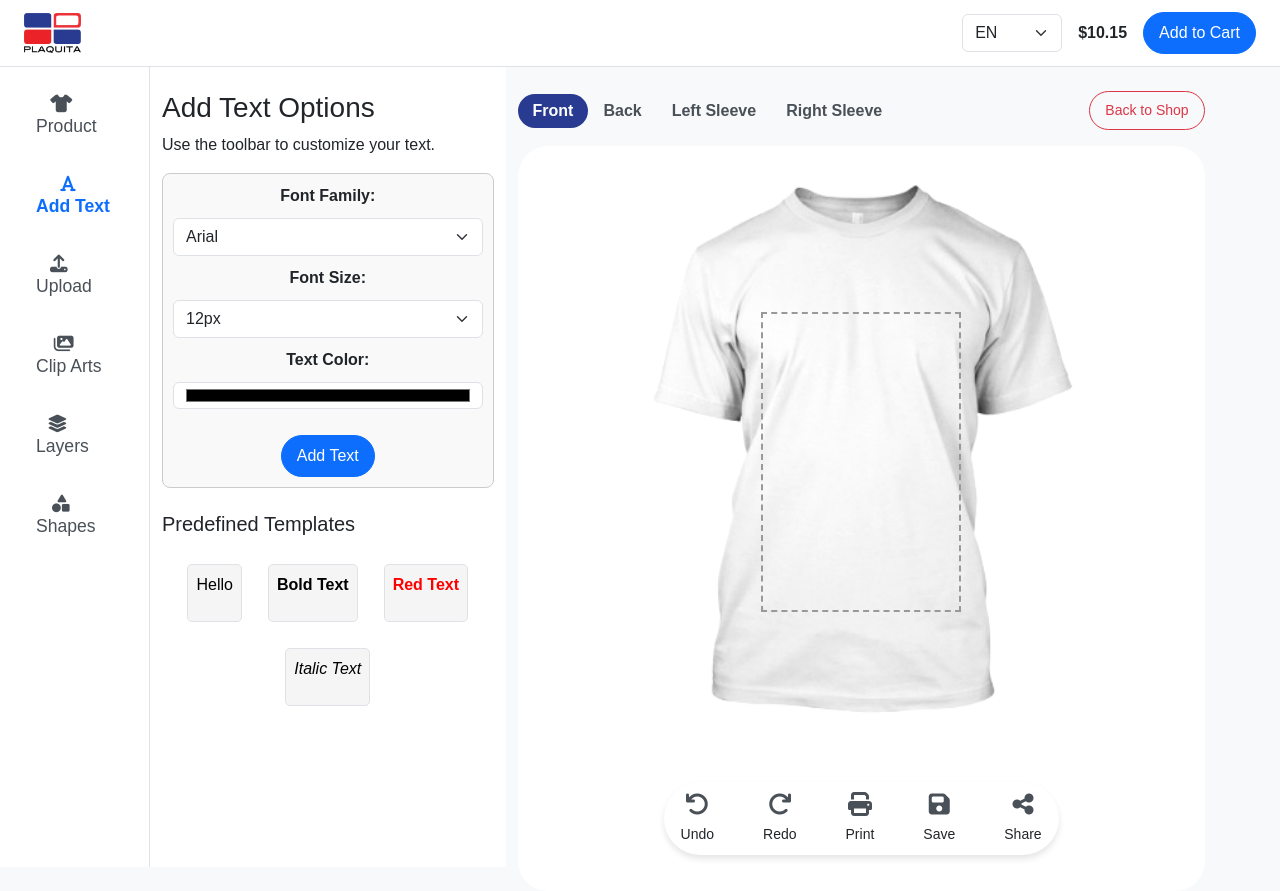
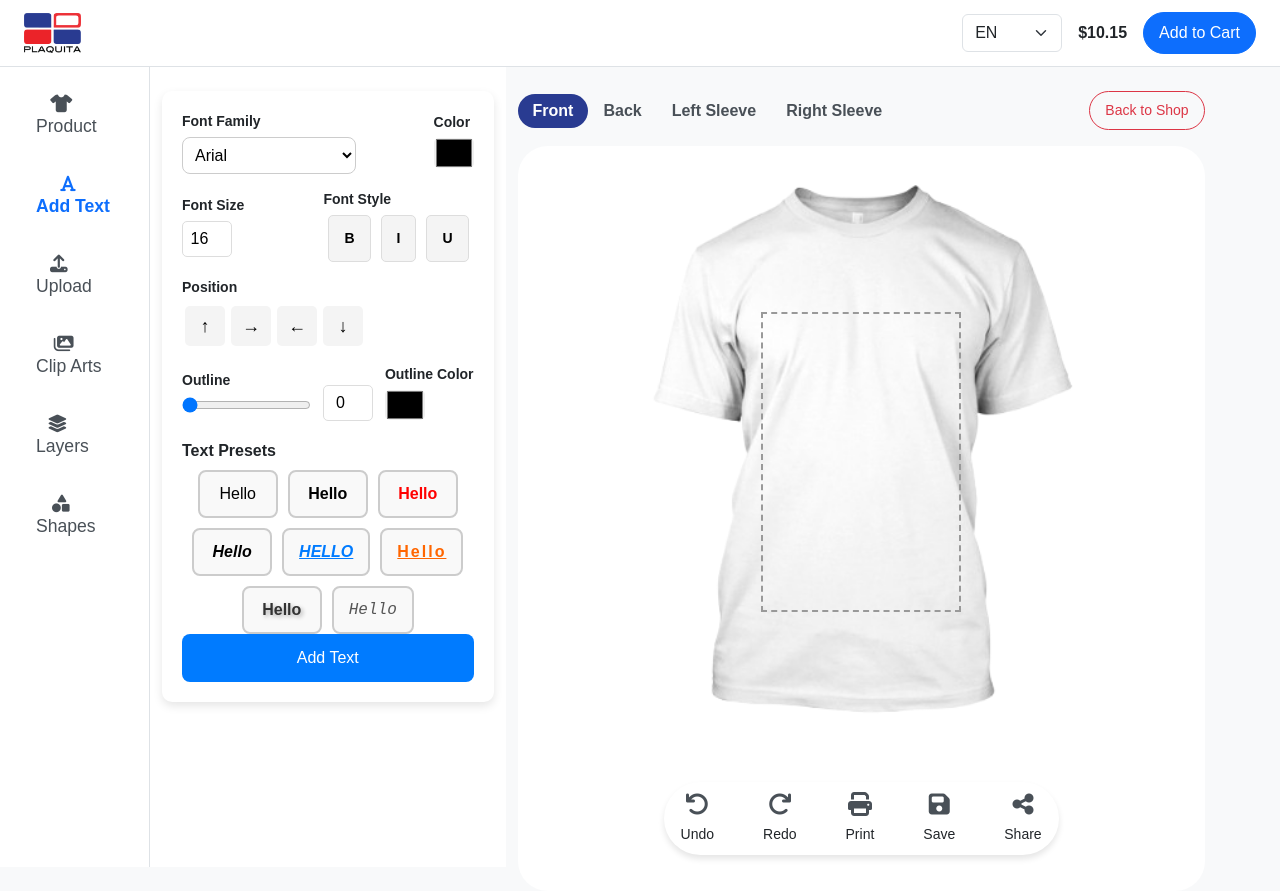
Before and after one commit to Azharyaseen12/plaquita, a React (Create React App) app: page / in a window 1280 px wide. Both pictures are taken after a click on the link "Add Text". Built offline with nearby package versions, Linux system fonts and the light colour scheme.

Commit message:
text design is updated

```diff
--- /dev/null
+++ b/src/components/AddTextOptions.css
@@ -0,0 +1,291 @@
+/* Main container */
+.text-options-container {
+  padding: 20px;
+  background: white;
+  border-radius: 10px;
+  max-width: 100%;
+  font-family: "Montserrat", sans-serif;
+  box-shadow: 0px 4px 10px rgba(0, 0, 0, 0.1);
+}
+
+/* Section Titles */
+.section-title {
+  font-size: 16px;
+  font-weight: bold;
+  margin-bottom: 10px;
+}
+
+/* Each Option Group */
+.option-group {
+  margin-bottom: 15px;
+}
+
+/* Labels */
+.option-group label {
+  display: block;
+  font-size: 14px;
+  margin-bottom: 5px;
+  font-weight: 600;
+}
+
+/* Font Family Selector */
+.custom-select {
+  width: 100%;
+  padding: 8px;
+  border-radius: 8px;
+  border: 1px solid #ccc;
+  background: white;
+}
+
+/* Color Picker */
+.color-picker {
+  width: 100%;
+  height: 30px;
+  border-radius: 5px;
+  border: none;
+}
+
+/* Font Size Input */
+.font-size-input {
+  width: 100%;
+  padding: 5px;
+  text-align: center;
+  border-radius: 5px;
+  border: 1px solid #ddd;
+}
+
+/* Font Style Buttons */
+.font-style {
+  display: flex;
+  flex-direction: column;
+  justify-content: space-between;
+}
+
+.style-buttons button {
+  border: 1px solid #ddd;
+  padding: 12px 15px;
+  margin: 0 5px;
+  font-size: 14px;
+  font-weight: bold;
+  cursor: pointer;
+  background: #f4f4f4;
+  border-radius: 5px;
+  transition: background 0.2s;
+}
+
+.style-buttons button:hover {
+  background: #e0e0e0;
+}
+
+/* Position Buttons */
+.position-controls {
+  display: flex;
+  justify-content: center;
+  flex-direction: column;
+  width: 100%;
+}
+
+.position-buttons button {
+  width: 90px;
+  height: 40px;
+  border: none;
+  margin: 3px;
+  cursor: pointer;
+  border-radius: 5px;
+  font-size: 18px;
+  background: #f4f4f4;
+  transition: background 0.2s;
+}
+
+.position-buttons button:hover {
+  background: #e0e0e0;
+}
+
+/* Outline Controls */
+.outline-slider {
+  width: 100%;
+}
+
+/* Outline Value Box */
+.outline-value input {
+  width: 50px;
+  padding: 5px;
+  text-align: center;
+  border-radius: 5px;
+  border: 1px solid #ddd;
+}
+
+/* Text Shape Buttons */
+.shape-buttons {
+  display: flex;
+  justify-content: center;
+  gap: 5px;
+}
+
+.shape-buttons button {
+  border: none;
+  padding: 8px 12px;
+  font-size: 14px;
+  cursor: pointer;
+  background: #f4f4f4;
+  border-radius: 5px;
+  transition: background 0.2s;
+}
+
+.shape-buttons button:hover {
+  background: #e0e0e0;
+}
+
+/* Add Text Button */
+.add-text-btn {
+  width: 100%;
+  padding: 12px;
+  font-size: 16px;
+  background: #007bff;
+  color: white;
+  border: none;
+  border-radius: 8px;
+  cursor: pointer;
+  transition: background 0.3s;
+}
+
+.add-text-btn:hover {
+  background: #0056b3;
+}
+
+/* Row Layout for Options */
+.option-row {
+  display: flex;
+  justify-content: space-between;
+  align-items: center;
+  gap: 10px;
+}
+.text-options-container {
+  padding: 20px;
+  background: white;
+  border-radius: 10px;
+  font-family: "Montserrat", sans-serif;
+  box-shadow: 0px 4px 10px rgba(0, 0, 0, 0.1);
+}
+
+/* Section Titles */
+.section-title {
+  font-size: 16px;
+  font-weight: bold;
+  margin-bottom: 10px;
+}
+
+/* Option Groups */
+.option-group {
+  margin-bottom: 15px;
+}
+
+/* Labels */
+.option-group label {
+  display: block;
+  font-size: 14px;
+  margin-bottom: 5px;
+  font-weight: 600;
+}
+
+/* Font Selectors */
+.custom-select {
+  width: 100%;
+  padding: 8px;
+  border-radius: 8px;
+  border: 1px solid #ccc;
+  background: white;
+}
+
+/* Color Pickers */
+.color-picker {
+  width: 40px;
+  height: 30px;
+  border-radius: 5px;
+  border: none;
+}
+
+/* Font Size Controls */
+.font-size-controls {
+  display: flex;
+  align-items: center;
+}
+
+.font-size-controls button {
+  width: 30px;
+  height: 30px;
+  background: #f4f4f4;
+  border: none;
+  border-radius: 5px;
+  cursor: pointer;
+}
+
+.font-size-input {
+  width: 50px;
+  text-align: center;
+  border: 1px solid #ddd;
+  border-radius: 5px;
+}
+
+/* Position & Outline */
+.position-buttons button {
+  background: #f4f4f4;
+  border: none;
+  width: 40px;
+  height: 40px;
+  cursor: pointer;
+  font-size: 18px;
+  border-radius: 5px;
+}
+
+.outline-slider {
+  width: 100%;
+}
+
+/* Add Text Button */
+.add-text-btn {
+  width: 100%;
+  padding: 12px;
+  background: #007bff;
+  color: white;
+  border: none;
+  border-radius: 8px;
+  cursor: pointer;
+}
+
+.add-text-btn:hover {
+  background: #0056b3;
+}
+/* Predefined Templates Section */
+.predefined-templates {
+  display: flex;
+  flex-wrap: wrap;
+  gap: 10px;
+  justify-content: center;
+  margin-top: 10px;
+}
+
+.template {
+  display: flex;
+  align-items: center;
+  justify-content: center;
+  padding: 10px 15px;
+  border: 2px solid #ccc;
+  border-radius: 8px;
+  cursor: pointer;
+  transition: all 0.3s ease-in-out;
+  min-width: 80px;
+  text-align: center;
+  background: #f9f9f9;
+}
+
+.template:hover {
+  background: #e0e0e0;
+  transform: scale(1.1);
+}
+
+.template p {
+  margin: 0;
+  font-size: 18px;
+  font-weight: bold;
+}
--- a/src/components/AddTextOptions.js
+++ b/src/components/AddTextOptions.js
@@ -1,22 +1,40 @@
-import React from "react";
+import React, { useState } from "react";
+import "./AddTextOptions.css"; // Import CSS file
 
-const AddTextOptions = ({
-  updateTextStyle,
-  addText,
-  addTemplate,
-}) => {
+const AddTextOptions = ({ updateTextStyle, addText, addTemplate }) => {
+  const [fontSize, setFontSize] = useState(16);
+  const [outline, setOutline] = useState(0);
+  const [outlineColor, setOutlineColor] = useState("#000000");
+
+  // Track Font Style States
+  const [isBold, setIsBold] = useState(false);
+  const [isItalic, setIsItalic] = useState(false);
+  const [isUnderline, setIsUnderline] = useState(false);
+
+  const toggleStyle = (style) => {
+    if (style === "fontWeight") {
+      setIsBold(!isBold);
+      updateTextStyle("fontWeight", isBold ? "normal" : "bold");
+    }
+    if (style === "fontStyle") {
+      setIsItalic(!isItalic);
+      updateTextStyle("fontStyle", isItalic ? "normal" : "italic");
+    }
+    if (style === "textDecoration") {
+      setIsUnderline(!isUnderline);
+      updateTextStyle("textDecoration", isUnderline ? "none" : "underline");
+    }
+  };
+
   return (
-    <div>
-      <h3>Add Text Options</h3>
-      <p>Use the toolbar to customize your text.</p>
-      <div className="toolbar">
-        <label htmlFor="fontSelector">Font Family:</label>
+    <div className="text-options-container">
+      {/* Font Family & Color Selection */}
+      <div className="option-row">
+        <div className="option-group">
+          <label>Font Family</label>
           <select
-          id="fontSelector"
-          className="form-select"
-          onChange={(e) =>
-            updateTextStyle("fontFamily", e.target.value)
-          }
+            className="custom-select"
+            onChange={(e) => updateTextStyle("fontFamily", e.target.value)}
           >
             {[
               "Arial",
@@ -30,154 +48,220 @@ const AddTextOptions = ({
               "Tahoma",
               "Helvetica",
             ].map((font) => (
-            <option
-              key={font}
-              value={font}
-              style={{ fontFamily: font }}
-            >
+              <option key={font} value={font} style={{ fontFamily: font }}>
                 {font}
               </option>
             ))}
           </select>
-
-        <label htmlFor="fontSizeSelector">Font Size:</label>
-        <select
-          id="fontSizeSelector"
-          className="form-select"
-          onChange={(e) =>
-            updateTextStyle("fontSize", `${e.target.value}px`)
-          }
-        >
-          {[12, 14, 16, 18, 20, 24, 28, 32, 36, 40, 48, 56].map(
-            (size) => (
-              <option key={size} value={size}>
-                {size}px
-              </option>
-            )
-          )}
-        </select>
-
-        <label htmlFor="textColorPicker">Text Color:</label>
+        </div>
+        <div className="option-group">
+          <label>Color</label>
           <input
             type="color"
-          id="textColorPicker"
-          className="form-control"
-          onChange={(e) =>
-            updateTextStyle("color", e.target.value)
-          }
+            className="color-picker"
+            onChange={(e) => updateTextStyle("color", e.target.value)}
           />
+        </div>
+      </div>
 
+      {/* Font Size & Font Style */}
+      <div className="option-row">
+        <div className="option-group">
+          <label>Font Size</label>
+          <div className="font-size-controls">
+            <input
+              type="number"
+              className="font-size-input"
+              value={fontSize}
+              min={10}
+              max={200}
+              onChange={(e) => {
+                setFontSize(e.target.value);
+                updateTextStyle("fontSize", `${e.target.value}px`);
+              }}
+            />
+          </div>
+        </div>
+        <div className="option-group font-style">
+          <label>Font Style</label>
+          <div className="style-buttons">
             <button
-          className="btn btn-primary mt-3"
-          onClick={addText}
+              className={isBold ? "active" : ""}
+              onClick={() => toggleStyle("fontWeight")}
             >
-          Add Text
+              B
             </button>
+            <button
+              className={isItalic ? "active" : ""}
+              onClick={() => toggleStyle("fontStyle")}
+            >
+              I
+            </button>
+            <button
+              className={isUnderline ? "active" : ""}
+              onClick={() => toggleStyle("textDecoration")}
+            >
+              U
+            </button>
+          </div>
+        </div>
+      </div>
+
+      {/* Position Controls */}
+      <div className="option-group position-controls">
+        <label>Position</label>
+        <div className="position-buttons">
+          <button onClick={() => updateTextStyle("top", "-10px")}>↑</button>
+          <button onClick={() => updateTextStyle("left", "10px")}>→</button>
+          <button onClick={() => updateTextStyle("right", "-10px")}>←</button>
+          <button onClick={() => updateTextStyle("bottom", "10px")}>↓</button>
+        </div>
+      </div>
+
+      {/* Outline Controls */}
+      <div className="option-row">
+        <div className="option-group">
+          <label>Outline</label>
+          <input
+            type="range"
+            className="outline-slider"
+            min="0"
+            max="100"
+            value={outline}
+            onChange={(e) => {
+              setOutline(e.target.value);
+              updateTextStyle("WebkitTextStrokeWidth", `${e.target.value}px`);
+            }}
+          />
+        </div>
+        <div className="outline-value">
+          <input
+            type="number"
+            value={outline}
+            min="0"
+            max="100"
+            onChange={(e) => {
+              setOutline(e.target.value);
+              updateTextStyle("WebkitTextStrokeWidth", `${e.target.value}px`);
+            }}
+          />
+        </div>
+        <div className="option-group">
+          <label>Outline Color</label>
+          <input
+            type="color"
+            className="color-picker"
+            value={outlineColor}
+            onChange={(e) => {
+              setOutlineColor(e.target.value);
+              updateTextStyle("WebkitTextStrokeColor", e.target.value);
+            }}
+          />
+        </div>
       </div>
 
       {/* Display Predefined Templates */}
-      <h5 className="mt-4">Predefined Templates</h5>
-      <div className="predefined-templates d-flex flex-wrap">
+      <h5 className="section-title">Text Presets</h5>
+      <div className="predefined-templates">
+        {[
+          {
+            text: "Hello",
+            fontWeight: "normal",
+            fontStyle: "normal",
+            textDecoration: "none",
+            color: "#000",
+          },
+          {
+            text: "Hello",
+            fontWeight: "bold",
+            fontStyle: "normal",
+            textDecoration: "none",
+            color: "#000",
+          },
+          {
+            text: "Hello",
+            fontWeight: "bold",
+            fontStyle: "normal",
+            textDecoration: "none",
+            color: "red",
+          },
+          {
+            text: "Hello",
+            fontWeight: "italic",
+            fontStyle: "italic",
+            textDecoration: "none",
+            color: "#000",
+          },
+          {
+            text: "HELLO",
+            fontWeight: "bold",
+            fontStyle: "italic",
+            textDecoration: "underline",
+            color: "#007bff",
+            textTransform: "uppercase",
+          },
+          {
+            text: "Hello",
+            fontWeight: "bold",
+            fontStyle: "normal",
+            textDecoration: "underline",
+            color: "#ff6600",
+            letterSpacing: "2px",
+          },
+          {
+            text: "Hello",
+            fontWeight: "bold",
+            fontStyle: "normal",
+            textDecoration: "none",
+            color: "#333",
+            textShadow: "2px 2px 4px rgba(0,0,0,0.3)",
+          },
+          {
+            text: "Hello",
+            fontWeight: "normal",
+            fontStyle: "italic",
+            textDecoration: "none",
+            color: "#555",
+            fontFamily: "Courier New",
+          },
+        ].map((template, index) => (
           <div
-          className="template p-2 border m-2"
-          style={{ cursor: "pointer" }}
+            key={index}
+            className="template"
             onClick={() =>
               addTemplate(
-              "Hello",
-              "Arial",
+                template.text,
+                template.fontFamily || "Arial",
                 "16px",
-              "normal",
-              "normal",
-              "#000"
+                template.fontStyle,
+                template.fontWeight,
+                template.color
               )
             }
           >
             <p
               style={{
-              fontFamily: "Arial",
+                fontFamily: template.fontFamily || "Arial",
                 fontSize: "16px",
-              color: "#000",
+                color: template.color,
+                fontWeight: template.fontWeight,
+                fontStyle: template.fontStyle,
+                textDecoration: template.textDecoration,
+                textTransform: template.textTransform,
+                letterSpacing: template.letterSpacing,
+                textShadow: template.textShadow,
               }}
             >
-            Hello
+              {template.text}
             </p>
           </div>
-        <div
-          className="template p-2 border m-2"
-          style={{ cursor: "pointer" }}
-          onClick={() =>
-            addTemplate(
-              "Bold Text",
-              "Arial",
-              "16px",
-              "normal",
-              "bold",
-              "#000"
-            )
-          }
-        >
-          <p
-            style={{
-              fontFamily: "Arial",
-              fontSize: "16px",
-              color: "#000",
-              fontWeight: "bold",
-            }}
-          >
-            Bold Text
-          </p>
+        ))}
       </div>
-        <div
-          className="template p-2 border m-2"
-          style={{ cursor: "pointer" }}
-          onClick={() =>
-            addTemplate(
-              "Red Text",
-              "Arial",
-              "16px",
-              "normal",
-              "bold",
-              "red"
-            )
-          }
-        >
-          <p
-            style={{
-              fontFamily: "Arial",
-              fontSize: "16px",
-              color: "red",
-              fontWeight: "bold",
-            }}
-          >
-            Red Text
-          </p>
-        </div>
-        <div
-          className="template p-2 border m-2"
-          style={{ cursor: "pointer" }}
-          onClick={() =>
-            addTemplate(
-              "Italic Text",
-              "Arial",
-              "16px",
-              "italic",
-              "normal",
-              "#000"
-            )
-          }
-        >
-          <p
-            style={{
-              fontFamily: "Arial",
-              fontSize: "16px",
-              color: "#000",
-              fontStyle: "italic",
-            }}
-          >
-            Italic Text
-          </p>
-        </div>
-      </div>
+
+      {/* Add Text Button */}
+      <button className="add-text-btn" onClick={addText}>
+        Add Text
+      </button>
     </div>
   );
 };
--- a/src/components/TShirtCustomizer.js
+++ b/src/components/TShirtCustomizer.js
@@ -922,6 +922,7 @@ const TShirtCustomizer = () => {
                     updateTextStyle={updateTextStyle}
                     addText={addText}
                     addTemplate={addTemplate}
+                    handleDragStart={handleDragStart}
                   />
                 ) : activeSidebar === "clipart" ? (
                   <ClipartSection addClipartToCanvas={addClipartToCanvas} />
--- a/src/components/tshirtcustumizer.css
+++ b/src/components/tshirtcustumizer.css
@@ -410,11 +410,11 @@ h1 {
   }
 
   .template {
-    border: 1px solid #ccc;
+    border: none;
     padding: 10px;
     cursor: pointer;
-    border-radius: 5px;
     text-align: center;
+    background: none;
     transition: background-color 0.3s ease;
   }
 
```
Lines whose indentation alone changed are shown as unchanged.
